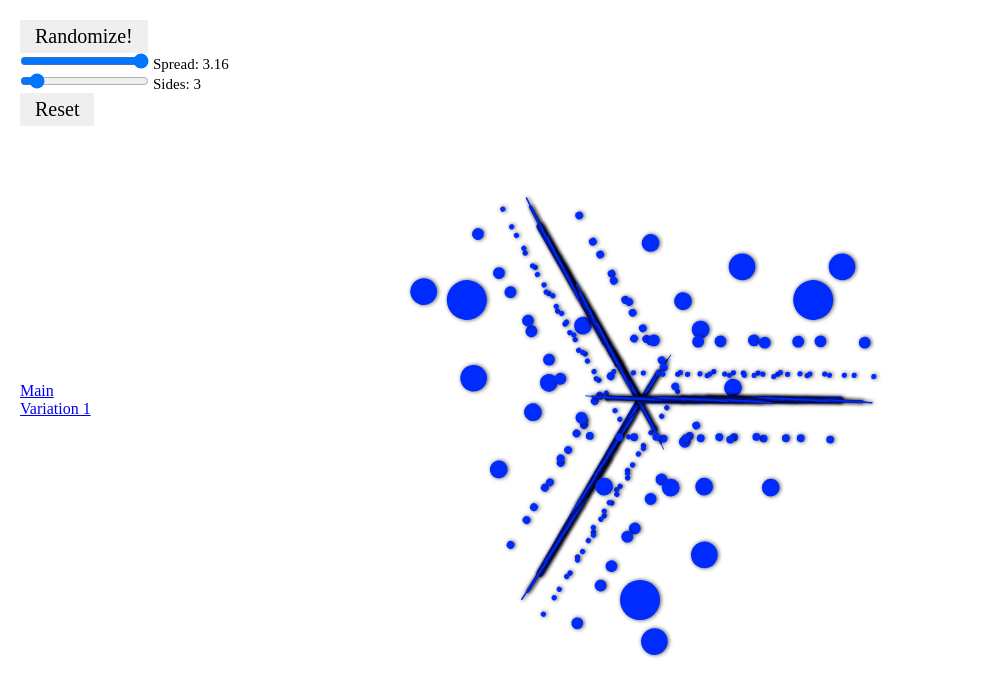
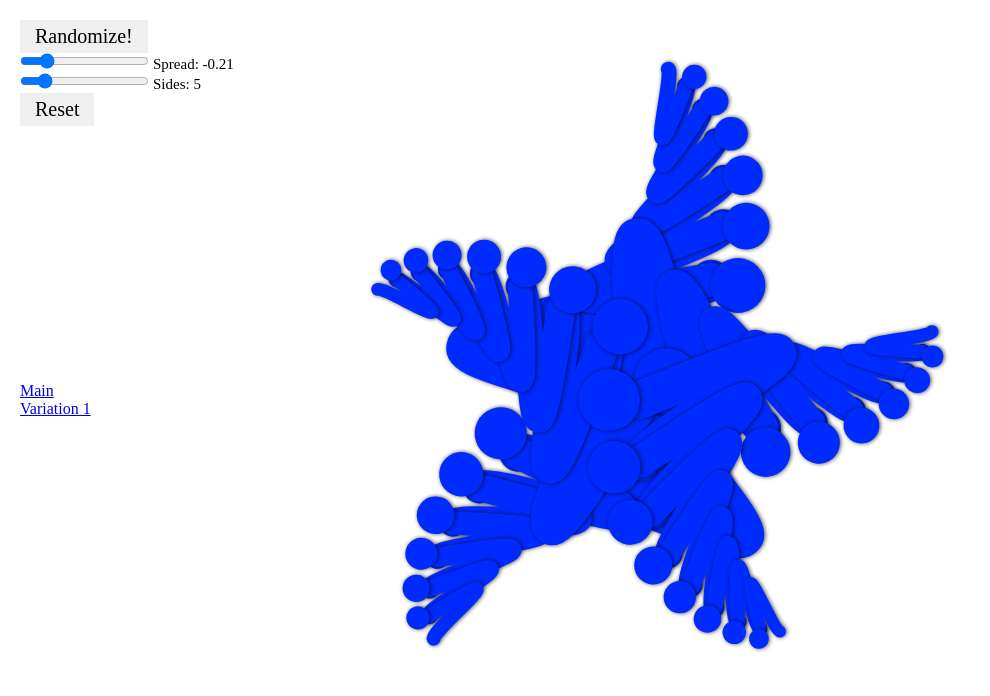
Before and after one commit to AymenXS/DHTML_Effect-FractalsRandomizer, a plain HTML site: page variation-2/variation-2.html in a window 1280 px wide. Both pictures are taken after a click on the button "Randomize!". Shown: the whole page, without its empty margins (0-990 px from the left). Drawn offline with Linux system fonts and the light colour scheme.

Commit message:
Wrapping up, Small Tweaks

```diff
--- a/main.js
+++ b/main.js
@@ -31,6 +31,7 @@ window.addEventListener("load", function () {
 
   randomizeButton.addEventListener("click", function () {
     randomizeFractal();
+    updateSliders();
     drawFractal();
   });
 
@@ -58,6 +59,7 @@ window.addEventListener("load", function () {
     sliderSides.value = sides;
     labelSides.innerText = "Sides: " + sides;
   }
+  updateSliders();
 
   // This function is the prototype of one "Side", "Branches" and the "Depth" of the fractal [maxLevel]
 
@@ -109,8 +111,6 @@ window.addEventListener("load", function () {
     scale = Math.random() * 0.4 + 0.2;
     spread = Math.random() * Math.PI + 0.1;
     color = "hsl(" + Math.floor(Math.random() * 360) + "0,100%, 50%)";
-    drawFractal();
-    updateSliders();
   }
 
   function resetFractal() {
--- a/variation-1/variation-1.js
+++ b/variation-1/variation-1.js
@@ -31,6 +31,7 @@ window.addEventListener("load", function () {
 
   randomizeButton.addEventListener("click", function () {
     randomizeFractal();
+    updateSliders();
     drawFractal();
   });
 
@@ -104,8 +105,6 @@ window.addEventListener("load", function () {
     scale = Math.random() * 0.4 + 0.4;
     spread = Math.random() * Math.PI + 0.1;
     color = "hsl(" + Math.floor(Math.random() * 360) + "0,100%, 50%)";
-    drawFractal();
-    updateSliders();
   }
 
   function resetFractal() {
--- a/variation-2/variation-2.html
+++ b/variation-2/variation-2.html
@@ -17,11 +17,11 @@
     <div id="controls">
       <button id="randomizeButton">Randomize!</button>
       <div>
-        <input type="range" id="spread" min="-3.1" max="3.1" step="0.02" value="1" />
+        <input type="range" id="spread" min="-0.3" max="0.3" step="0.02" value="1" />
         <label for="spread">Spread: </label>
       </div>
       <div>
-        <input type="range" id="sides" min="2" max="15" step="1" value="5" />
+        <input type="range" id="sides" min="2" max="22" step="1" value="5" />
         <label for="sides">Sides: </label>
       </div>
       <button id="resetButton">Reset</button>
--- a/variation-2/variation-2.js
+++ b/variation-2/variation-2.js
@@ -12,14 +12,15 @@ window.addEventListener("load", function () {
   ctx.shadowBlur = 4.5;
 
   // Effect Settings
-  const maxLevel = 6;
-  const branches = 2;
-  let size = canvas.width < canvas.height ? canvas.width * 0.25 : canvas.height * 0.25;
-  let sides = 5;
-  let scale = 0.7;
-  let spread = 0.6;
-  let color = "hsl(" + Math.floor(Math.random() * 360) + "0,100%, 50%)";
-  let lineWidth = Math.floor(Math.random() * 10 + 5);
+  let size = canvas.width < canvas.height ? canvas.width * 0.1 : canvas.height * 0.1;
+  const maxLevel = 8;
+  const branches = 1;
+
+  let sides = 10;
+  let scale = 0.85;
+  let spread = -0.2;
+  let color = "hsl(" + Math.random() * 360 + "0,100%, 50%)";
+  let lineWidth = 30;
 
   // Controls
   const randomizeButton = document.getElementById("randomizeButton");
@@ -31,6 +32,7 @@ window.addEventListener("load", function () {
 
   randomizeButton.addEventListener("click", function () {
     randomizeFractal();
+    updateSliders();
     drawFractal();
   });
 
@@ -58,16 +60,19 @@ window.addEventListener("load", function () {
     sliderSides.value = sides;
     labelSides.innerText = "Sides: " + sides;
   }
+  updateSliders();
 
+  let pointX = 0;
+  let pointY = size;
   function drawBranch(level) {
     if (level === maxLevel) return;
     ctx.beginPath();
-    ctx.moveTo(0, 0);
-    ctx.lineTo(size, 0);
+    ctx.moveTo(pointX, pointY);
+    ctx.bezierCurveTo(0, size * spread * -3, size * 5, size * 10 * spread, 0, 0);
     ctx.stroke();
     for (let i = 0; i < branches; i++) {
       ctx.save();
-      ctx.translate(size - (size / branches) * i, 0);
+      ctx.translate(pointX, pointY);
       ctx.scale(scale, scale);
 
       ctx.save();
@@ -79,7 +84,7 @@ window.addEventListener("load", function () {
       ctx.restore();
     }
     ctx.beginPath();
-    ctx.arc(0, size, size * 0.1, 0, Math.PI * 2);
+    ctx.arc(-size / 2, 0, 40, 0, Math.PI * 2);
     ctx.fill();
   }
 
@@ -91,7 +96,8 @@ window.addEventListener("load", function () {
     ctx.fillStyle = color;
     ctx.translate(canvas.width / 2, canvas.height / 2);
     for (let i = 0; i < sides; i++) {
-      ctx.rotate((Math.PI * 2) / sides);
+      ctx.scale(0.95, 0.95);
+      ctx.rotate((Math.PI * 6) / sides);
       drawBranch(0);
     }
     ctx.restore();
@@ -99,22 +105,19 @@ window.addEventListener("load", function () {
   drawFractal();
 
   function randomizeFractal() {
-    lineWidth = Math.floor(Math.random() * 10 + 5);
-    sides = Math.floor(Math.random() * 7 + 2);
-    scale = Math.random() * 0.4 + 0.4;
-    spread = Math.random() * Math.PI + 0.1;
+    sides = Math.floor(Math.random() * 18 + 2);
+    spread = Math.random() * 0.6 - 0.3;
     color = "hsl(" + Math.floor(Math.random() * 360) + "0,100%, 50%)";
-    drawFractal();
-    updateSliders();
+    lineWidth = Math.floor(Math.random() * 30 + 20);
   }
 
   function resetFractal() {
-    sides = 5;
-    scale = 0.5;
-    spread = 0.7;
+    sides = 15;
+    scale = 0.85;
+    spread = 0.2;
     sides = 5;
     color = "hsl(" + Math.floor(Math.random() * 360) + "0,100%, 50%)";
-    lineWidth = 15;
+    lineWidth = 30;
   }
 
   window.addEventListener("resize", function () {
```
